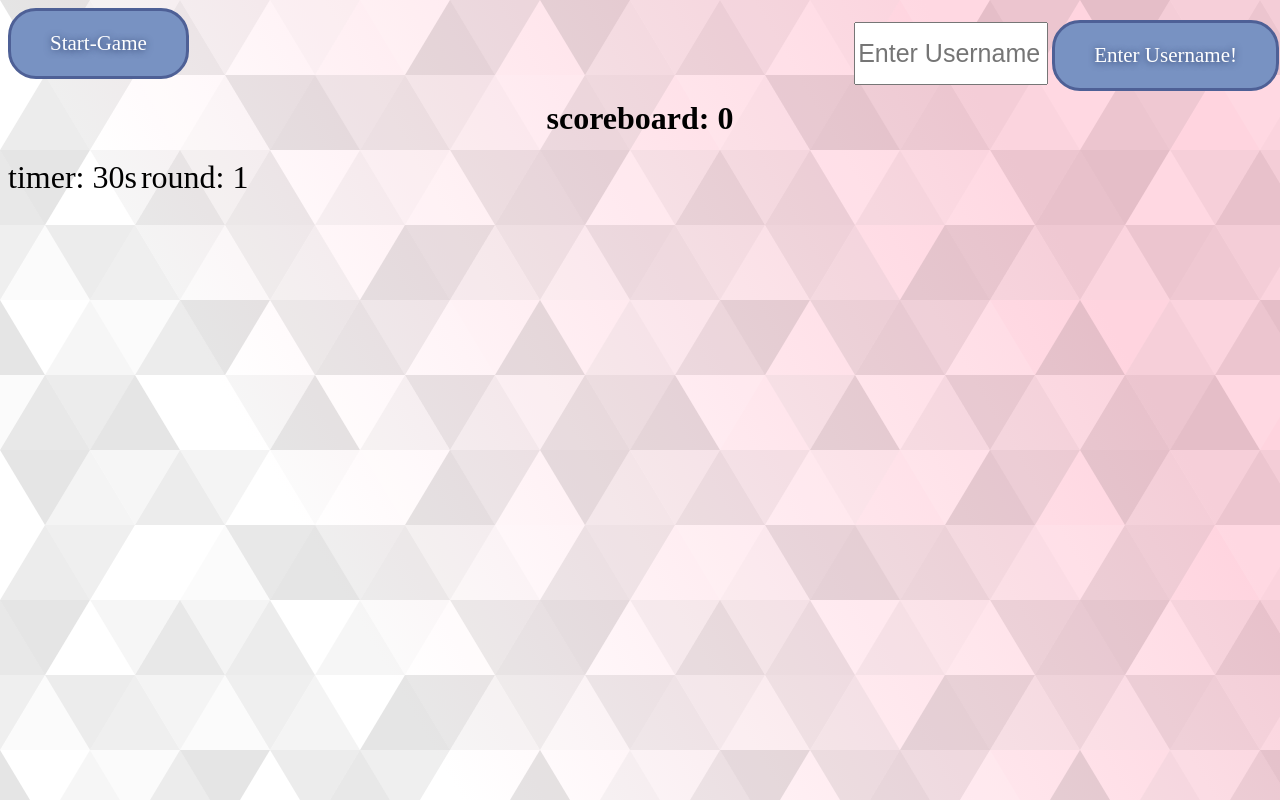
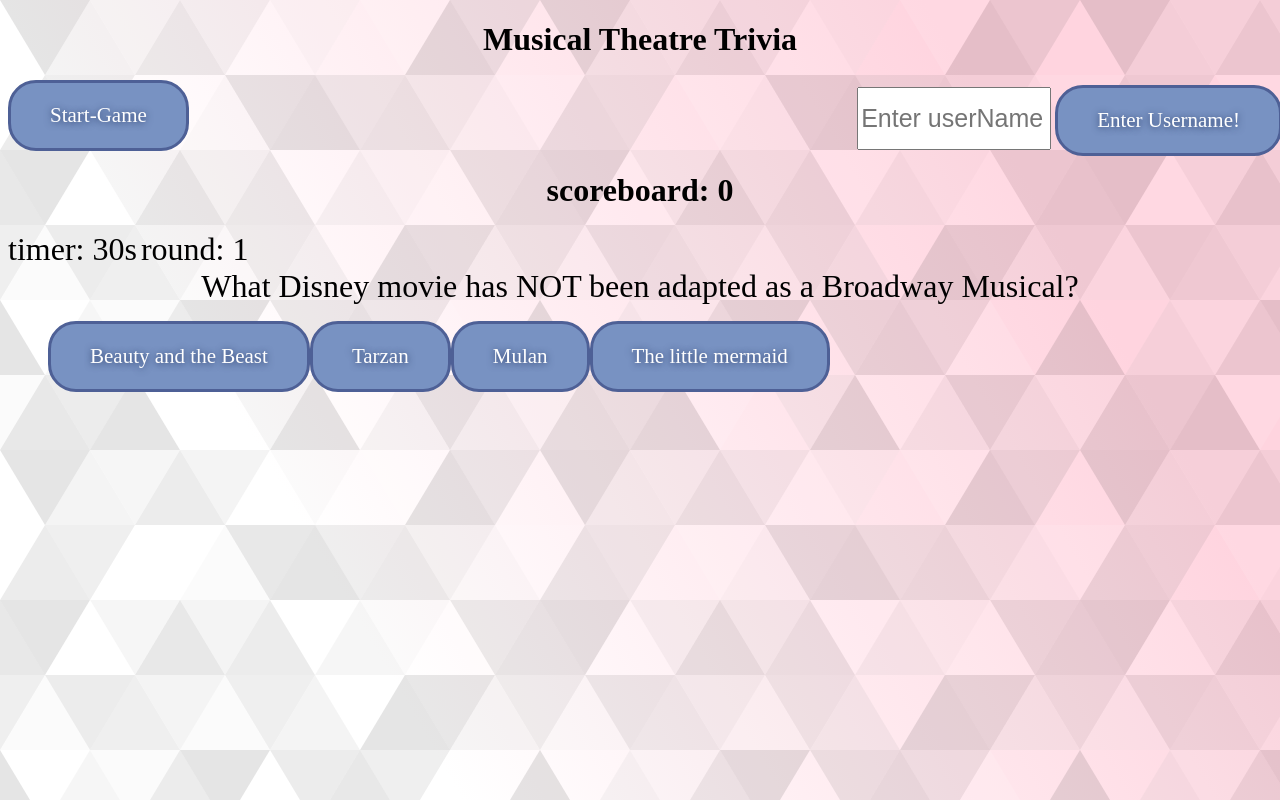
Before and after one commit to JuliaFong/Trivia-Project-One, a website: page index.html in a window 1280 px wide. Both pictures are taken after a click on the button "Start-Game". Drawn offline with nearby package versions, Linux system fonts and the light colour scheme.

Commit message:
added header and moved username down

```diff
--- a/css/style.css
+++ b/css/style.css
@@ -4,11 +4,14 @@ body {
     background-attachment: fixed;
     background-size: cover;
 }
+h1 {
+    text-align: center;
+}
 .userName {
    float: right;
    position: absolute;
-   top: 20px;
-   right: 1px;
+   top: 85px;
+   right: -2px;
 }
 .inputsize {
     width: 186px;
--- a/index.html
+++ b/index.html
@@ -11,6 +11,7 @@
 </head>
 
 <body>
+    <h1>Musical Theatre Trivia</h1>
     <div id="start-page">
         <button id="start-button">Start-Game</button>
     </div>
@@ -18,7 +19,7 @@
         <div id="Musical"></div>
         <div>
             <div class="userName">
-                <input type="text" class="inputsize" placeholder="Enter Username" name="Username" required>
+                <input type="text" class="inputsize" placeholder="Enter userName" name="userName" required>
                 <button submit="Submit">Enter Username!</button>
             </div>
             <h1 id="score">scoreboard: 0</h1>
--- a/js/app.js
+++ b/js/app.js
@@ -435,12 +435,12 @@ function setUpRound() {
     });
 
     //username render
-    $('.userName').on('click', (e) => {
-        for($(e.target).text().render() === userName);
-        {
-
-        }
-    });
+    let tb=document.getElementById('userName');
+    tb.addEventListener('userName', userName, false);
+    function userName(e) {
+           let text=e.target.value;
+    }
+    userName.innerHTML = text;
 
     // click listener for wrong answers
     $('.answer').on('click', (e) => {
```
